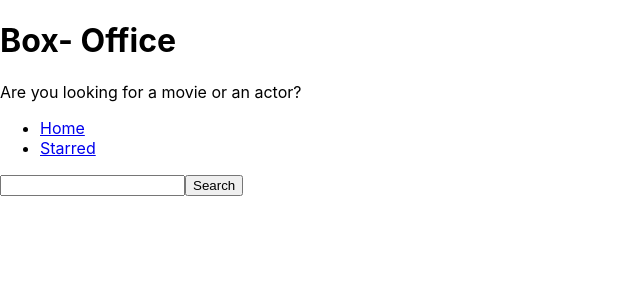
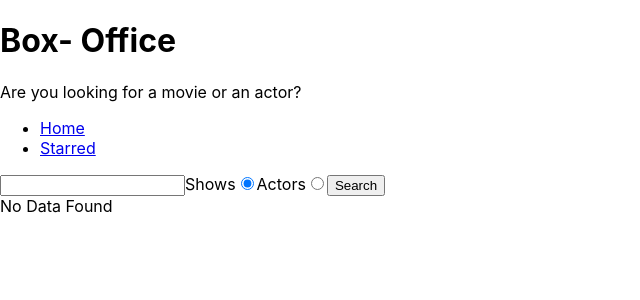
Before and after one commit to akashydv04/box-office-app, a React (Create React App) app: page / in a window 1280 px wide. Shown: the top 300 px of the page, without its empty margins (0-640 px from the left). Built offline with nearby package versions, Linux system fonts and the light colour scheme.

Commit message:
display shows and actors data

```diff
--- a/package.json
+++ b/package.json
@@ -24,7 +24,8 @@
     "start": "react-scripts start",
     "build": "react-scripts build",
     "test": "react-scripts test",
-    "eject": "react-scripts eject"
+    "eject": "react-scripts eject",
+    "format": "prettier --write src/**/*.{js,jsx}"
   },
   "eslintConfig": {
     "extends": [
--- /dev/null
+++ b/src/api/tvmaze.js
@@ -0,0 +1,11 @@
+const BASE_URL = 'https://api.tvmaze.com';
+
+const apiGet = async query => {
+  const response = await fetch(`${BASE_URL}${query}`);
+  const body = await response.json();
+  console.log(`${body}`);
+  return body;
+};
+
+export const searchForShows = query => apiGet(`/search/shows?q=${query}`);
+export const searchForPeople = query => apiGet(`/search/people?q=${query}`);
--- /dev/null
+++ b/src/component/SearchForm.jsx
@@ -0,0 +1,54 @@
+import { useState } from 'react';
+
+const SearchForm = ({ onSearch }) => {
+  const [searchString, setSearchString] = useState('');
+  const [searchOptions, setSearchOptions] = useState('shows');
+
+  const onSearchInputChange = ev => {
+    setSearchString(ev.target.value);
+  };
+
+  const onRadioChange = ev => {
+    setSearchOptions(ev.target.value);
+  };
+
+  const onSubmit = ev => {
+    ev.preventDefault();
+    const options = {
+      q: searchString,
+      searchOptions,
+    };
+    onSearch(options);
+  };
+
+  return (
+    <form onSubmit={onSubmit}>
+      <input type="text" value={searchString} onChange={onSearchInputChange} />
+
+      <label>
+        Shows
+        <input
+          type="radio"
+          name="search-option"
+          value="shows"
+          checked={searchOptions === 'shows'}
+          onChange={onRadioChange}
+        />
+      </label>
+
+      <label>
+        Actors
+        <input
+          type="radio"
+          name="search-option"
+          value="actors"
+          checked={searchOptions === 'actors'}
+          onChange={onRadioChange}
+        />
+      </label>
+      <button type="submit">Search</button>
+    </form>
+  );
+};
+
+export default SearchForm;
--- /dev/null
+++ b/src/component/actors/ActorsCard.jsx
@@ -0,0 +1,18 @@
+import { Link } from 'react-router-dom';
+
+const ActorsCard = ({ name, image, birthday, deathday, country, gender }) => {
+  return (
+    <div>
+      <img src={image} alt="image" />
+      <h2>
+        {name} {gender && `(${gender})`}
+      </h2>
+      <p>{country ? `Comes from ${country}` : 'No country known'}</p>
+
+      <p>{birthday && `Born ${birthday}`}</p>
+      <p>{deathday ? `Died ${deathday}` : 'Alive'}</p>
+    </div>
+  );
+};
+
+export default ActorsCard;
--- /dev/null
+++ b/src/component/actors/ActorsGrid.jsx
@@ -0,0 +1,24 @@
+import ActorsCard from './ActorsCard';
+
+const ActorsGrid = ({ actors }) => {
+  return (
+    <div>
+      {actors.map(data => (
+        <ActorsCard
+          key={data.person.id}
+          name={data.person.name}
+          country={data.person.country ? data.person.country.name : null}
+          birthday={data.person.birthday}
+          deathday={data.person.deathday}
+          gender={data.person.gender}
+          image={
+            data.person.image
+              ? data.person.image.medium
+              : './placeholder_no_image.png'
+          }
+        />
+      ))}
+    </div>
+  );
+};
+export default ActorsGrid;
--- /dev/null
+++ b/src/component/shows/ShowCard.jsx
@@ -0,0 +1,23 @@
+import { Link } from 'react-router-dom';
+
+const ShowCard = ({ name, image, id, summary }) => {
+  const summaryStripped = summary
+    .split(' ')
+    .slice(0, 10)
+    .join(' ')
+    .replace(/<.+?>/g, '');
+  return (
+    <div>
+      <img src={image} alt="image" />
+      <h2>{name}</h2>
+      <p>{summaryStripped}</p>
+
+      <div>
+        <Link to="/">Read More</Link>
+        <button type="button">Star Me</button>
+      </div>
+    </div>
+  );
+};
+
+export default ShowCard;
--- /dev/null
+++ b/src/component/shows/ShowGrid.jsx
@@ -0,0 +1,21 @@
+import ShowCard from './ShowCard';
+
+const ShowGrid = ({ shows }) => {
+  return (
+    <div>
+      {shows.map(data => (
+        <ShowCard
+          key={data.show.id}
+          name={data.show.name}
+          summary={data.show.summary}
+          image={
+            data.show.image
+              ? data.show.image.medium
+              : './placeholder_no_image.png'
+          }
+        />
+      ))}
+    </div>
+  );
+};
+export default ShowGrid;
--- a/src/pages/Home.jsx
+++ b/src/pages/Home.jsx
@@ -1,34 +1,64 @@
 import { useState } from 'react';
+import { searchForPeople, searchForShows } from '../api/tvmaze';
+import SearchForm from '../component/SearchForm';
+import ShowGrid from '../component/shows/ShowGrid';
+import ActorsGrid from '../component/actors/ActorsGrid';
 
 const Home = () => {
-  const [searchString, setSearchString] = useState('');
+  const [apiData, setApiData] = useState([]);
+  const [apiDataError, setApiDataError] = useState(null);
 
-  const onSearchInputChange = ev => {
-    setSearchString(ev.target.value);
+  const onSearch = async ({ q, searchOptions }) => {
+    // ev.preventDefault();
+
+    // https://api.tvmaze.com/search/shows?q=girls
+    try {
+      setApiDataError(null);
+      let result;
+
+      if (searchOptions === 'shows') {
+        result = await searchForShows(q);
+      } else {
+        result = await searchForPeople(q);
+      }
+      console.log(result);
+      setApiData(result);
+    } catch (error) {
+      console.log(error.message);
+      setApiDataError(error.message);
+    }
+
+    // const response = await fetch(
+    //   `https://api.tvmaze.com/search/shows?q=${searchString}`
+    // );
+    // const body = await response.json();
+    // console.log(body);
   };
 
-  const onSearch = async ev => {
-    ev.preventDefault();
+  const renderApiData = () => {
+    if (apiDataError) {
+      return <div>Error Occured: {apiDataError.message}</div>;
+    }
 
-    // https://api.tvmaze.com/search/shows?q=girls
+    if (apiData?.length === 0) {
+      return <div>No Data Found</div>;
+    }
 
-    const response = await fetch(
-      `https://api.tvmaze.com/search/shows?q=${searchString}`
-    );
-    const body = await response.json();
-    console.log(body);
+    if (apiData) {
+      return apiData[0].show ? (
+        <ShowGrid shows={apiData} />
+      ) : (
+        <ActorsGrid actors={apiData} />
+      );
+    }
+    console.log('called');
+    return null;
   };
 
   return (
     <div>
-      <form onSubmit={onSearch}>
-        <input
-          type="text"
-          value={searchString}
-          onChange={onSearchInputChange}
-        />
-        <button type="submit">Search</button>
-      </form>
+      <SearchForm onSearch={onSearch} />
+      <div>{renderApiData()}</div>
     </div>
   );
 };
--- a/src/reportWebVitals.js
+++ b/src/reportWebVitals.js
@@ -1,4 +1,4 @@
-const reportWebVitals = (onPerfEntry) => {
+const reportWebVitals = onPerfEntry => {
   if (onPerfEntry && onPerfEntry instanceof Function) {
     import('web-vitals').then(({ getCLS, getFID, getFCP, getLCP, getTTFB }) => {
       getCLS(onPerfEntry);
```
Also changed, not shown: public/placeholder_no_image.png (added).
